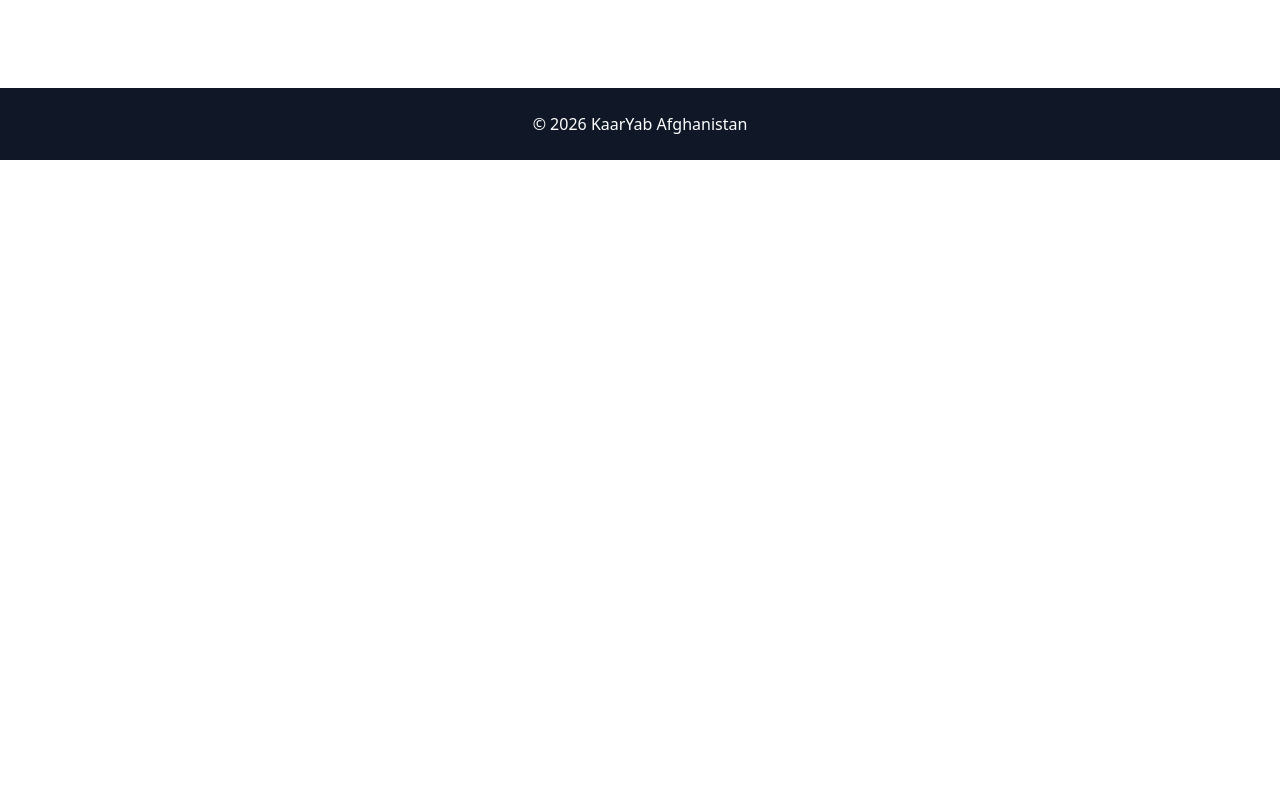
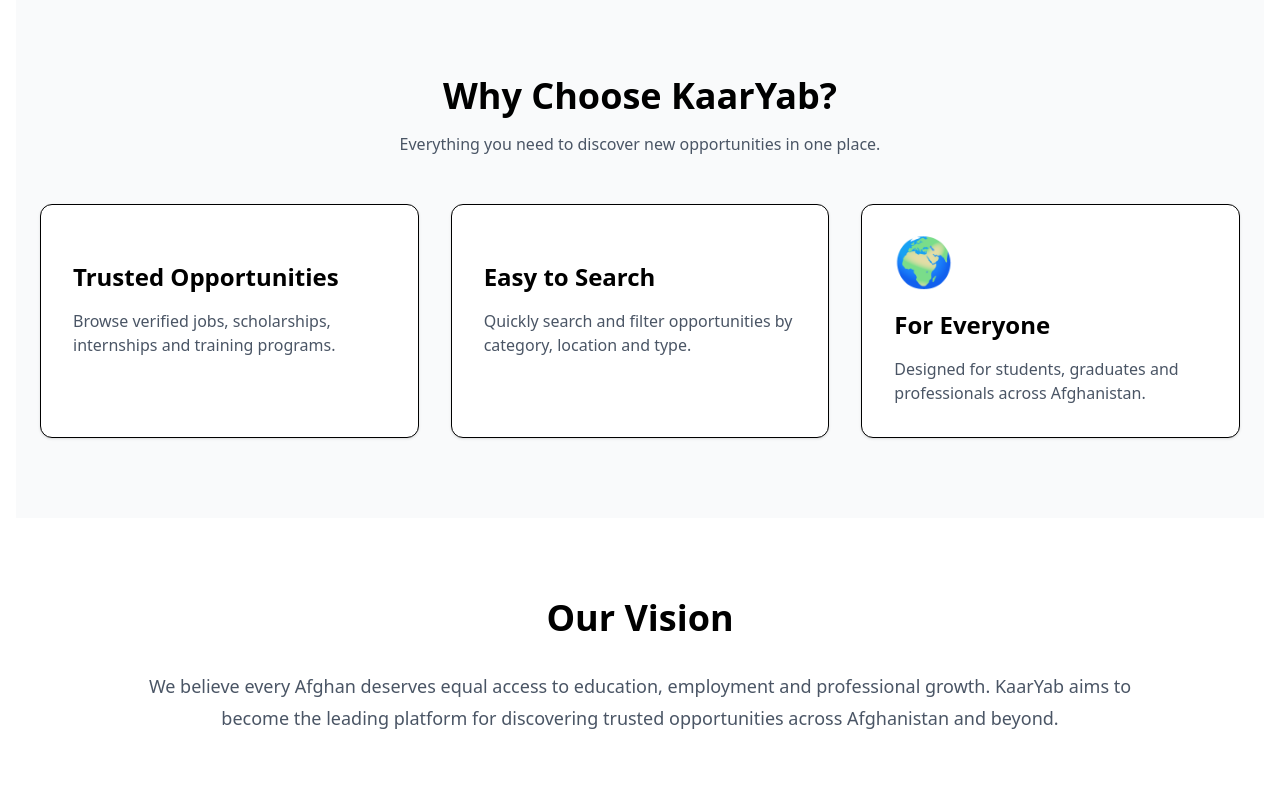
Before and after one commit to somaiamosadeq1212/next.js-final-project, a Next.js app in the folder kaaryab-afghanistan-project/: page /about in a window 1280 px wide. Shown: the part 640-1440 px from the top of the page. Before the commit the page ends 800 px from the top, so only its background shows below. Built offline with nearby package versions, Linux system fonts and the light colour scheme.

Commit message:
create Opportunities page UI

```diff
--- a/kaaryab-afghanistan-project/app/about/page.tsx
+++ b/kaaryab-afghanistan-project/app/about/page.tsx
@@ -1,3 +1,23 @@
+import CTASection from "@/components/home/CTASection";
+
+const features = [
+    {
+        title: "Trusted Opportunities",
+        icone: "✅",
+        description: "Browse verified jobs, scholarships, internships and training programs.",
+    },
+    {
+        title: "Easy to Search",
+        icone: "🔍",
+        description: "Quickly search and filter opportunities by category, location and type.",
+    },
+    {
+        title: "For Everyone",
+        icon: "🌍",
+        description: "Designed for students, graduates and professionals across Afghanistan.",
+    },
+];
+
 export default function AboutPage(){
     return(
         <main>
@@ -24,6 +44,48 @@
                 </p>
 
             </section>
+
+            <section className="bg-gray-50 py-20">
+                <div className="mx-auto max-w-7xl px-6">
+                    <div className="text-center">
+                        <h2 className="text-4xl font-bold">Why Choose KaarYab?</h2>
+                        <p className="mt-4 text-gray-600">
+                            Everything you need to discover new opportunities in one place.
+                        </p>
+                    </div>
+
+                    <div className="mt-12 grid gap-8 md:grid-cols-3">
+                        {features.map((feature) =>(
+                            <div
+                                key={feature.title}
+                                className="rounded-xl border bg-white p-8 shadow-sm transition hover:shadow-lg"
+                            >
+                                <div className="text-5xl">{feature.icon}</div>
+
+                                <h3 className="mt-6 text-2xl font-semibold">{feature.title}</h3>
+
+                                <p className="mt-4 text-gray-600">{feature.description}</p>
+                            </div>
+                        ))}
+                    </div>
+
+                </div>
+            </section>
+
+            <section className="py-20">
+                <div className="mx-auto max-w-5xl text-center">
+                    <h2 className="text-4xl font-bold">Our Vision</h2>
+
+                    <p className="mt-8 text-lg leading-8 text-gray-600">
+                        We believe every Afghan deserves equal access to education,
+                        employment and professional growth. KaarYab aims to become
+                        the leading platform for discovering trusted opportunities
+                        across Afghanistan and beyond.
+                    </p>
+                </div>
+            </section>
+
+            <CTASection />
         </main>
     )
 }
--- a/kaaryab-afghanistan-project/app/opportunities/page.tsx
+++ b/kaaryab-afghanistan-project/app/opportunities/page.tsx
@@ -1,9 +1,78 @@
-// import OpportunityCard from "@/components/OpportunityCard";
+import OpportunityCard from "@/components/OpportunityCard";
+import { jobs } from "../data/jobs";
+import CTASection from "@/components/home/CTASection";
 
-// export default function Opportunities(){
-//     return(
+export default function Opportunities(){
+    return(
+        <main>
+            <section className="bg-blue-600 py-20 text-white">
+                <div className="mx-auto max-w-6xl text-center">
+                    <h1 className="text-5xl font-bold">
+                        Explore Opportunities
+                    </h1>
 
+                    <p className="mt-6 text-lg">
+                        Browse jobs, scholarships, internships,
+                        remote work and training programs.
+                    </p>
 
+                </div>
+            </section>
 
-//     )
-// }
+            <section className="py-10">
+                <div className="mx-auto max-w-7xl">
+                    <input
+                    type="text"
+                    placeholder="Search opportunities..."
+                    className="w-full rounded-lg border p-4 outline-none focus:border-blue-600"
+                    />
+                </div>
+
+                <div className="mt-8 flex flex-wrap gap-4">
+                    <button className="rounded-full border px-5 py-2 hover:bg-blue-600 hover:text-white">
+                        All
+                    </button>
+
+                    <button className="rounded-full border px-5 py-2 hover:bg-blue-600 hover:text-white">
+                        Jobs
+                    </button>
+
+                    <button className="rounded-full border px-5 py-2 hover:bg-blue-600 hover:text-white">
+                        Scholarships
+                    </button>
+
+                    <button className="rounded-full border px-5 py-2 hover:bg-blue-600 hover:text-white">
+                        Internships
+                    </button>
+
+                    <button className="rounded-full border px-5 py-2 hover:bg-blue-600 hover:text-white">
+                        Remote
+                    </button>
+
+                </div>
+            </section>
+
+            <section className="py-14">
+                <div className="mx-auto max-w-7xl">
+                    <div className="grid gap-8 md:grid-cols-2 lg:grid-cols-3">
+                        {jobs.map((job) =>(
+                            <OpportunityCard
+                            key={job.id}
+                            title={job.title}
+                            organization={job.organization}
+                            category={job.category}
+                            location={job.location}
+                            type={job.type}
+                            salary={job.salary}
+                            deadline={job.deadline}
+                            />
+                        ))}
+                    </div>
+                </div>
+            </section>
+
+            <CTASection />
+
+        </main>
+    )
+}
```
